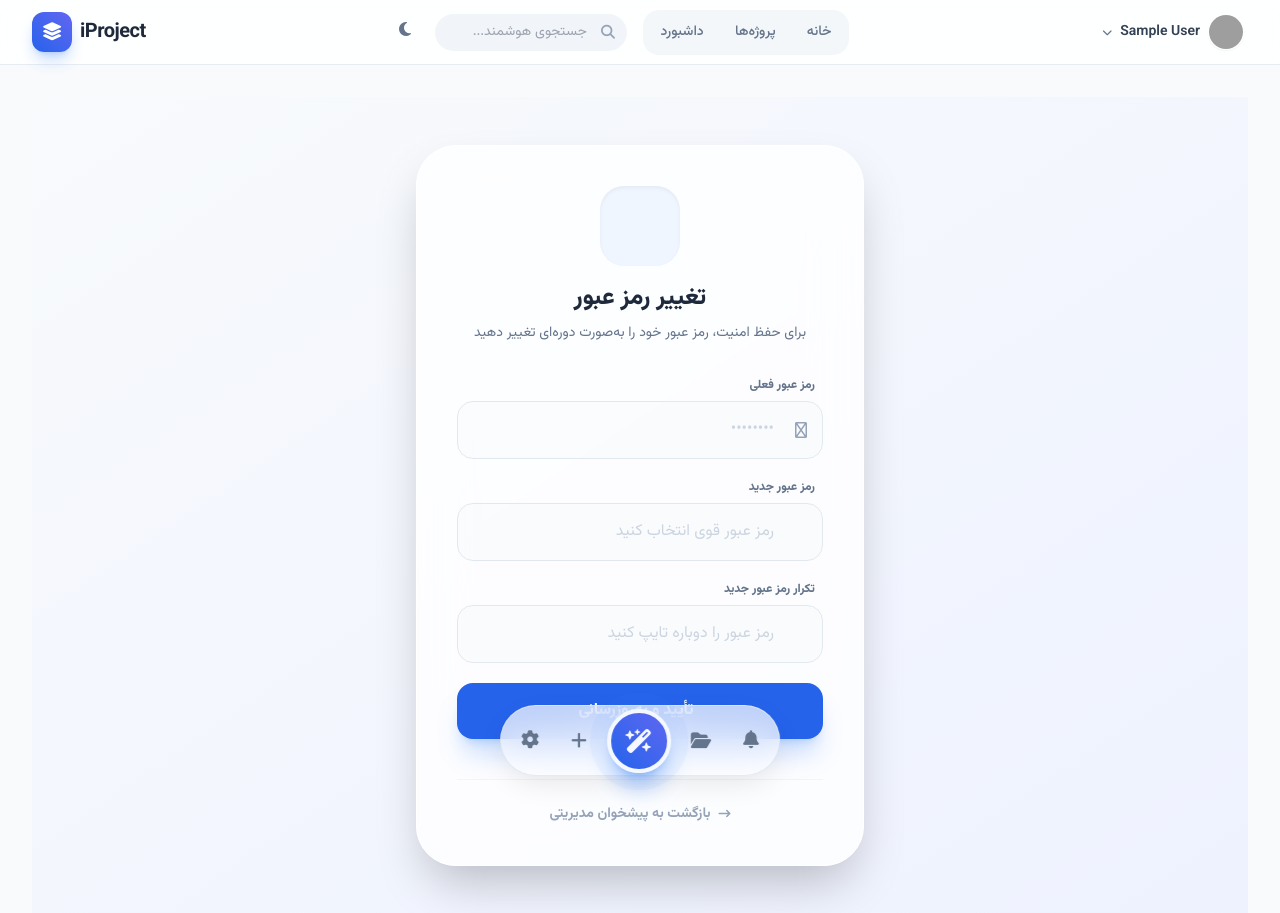
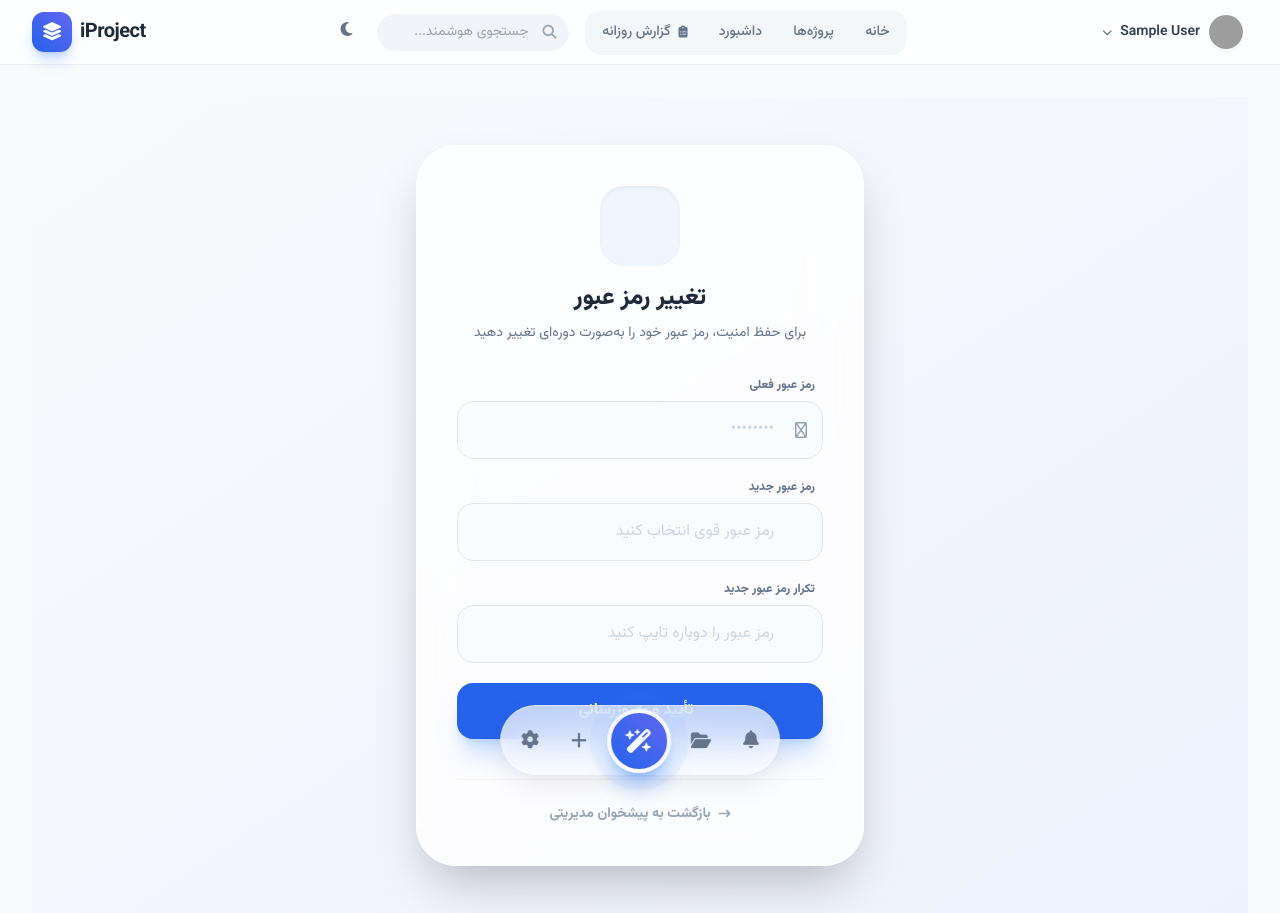
Before and after one commit to Tahmoures54/iProject, a Flask app: page /change-password in a window 1280 px wide. Shown: the top 913 px of the page. Run offline with Flask 3, Linux system fonts and the light colour scheme; the visitor is signed in with stand-in values (Sample User, id 1); some libraries are stand-ins or nearby versions; grey boxes are pictures that could not be loaded.

Commit message:
ui: add Daily Reports link to main navigation

```diff
--- a/pms_app/templates/base.html
+++ b/pms_app/templates/base.html
@@ -107,6 +107,11 @@
           <a href="{{ url_for('main.home') }}" class="nav-link-modern">خانه</a>
           <a href="{{ url_for('projects.projects') }}" class="nav-link-modern">پروژه‌ها</a>
           <a href="{{ url_for('main.dashboard') }}" class="nav-link-modern">داشبورد</a>
+          {% if current_user.is_authenticated %}
+          <a href="{{ url_for('daily_reports.index') }}" class="nav-link-modern">
+            <i class="fa-solid fa-clipboard-list text-xs"></i> گزارش روزانه
+          </a>
+          {% endif %}
           {% if is_admin %}
             <a href="{{ url_for('users.users') }}" class="nav-link-modern">
               <i class="fa-solid fa-users-gear text-xs"></i> کاربران
```
